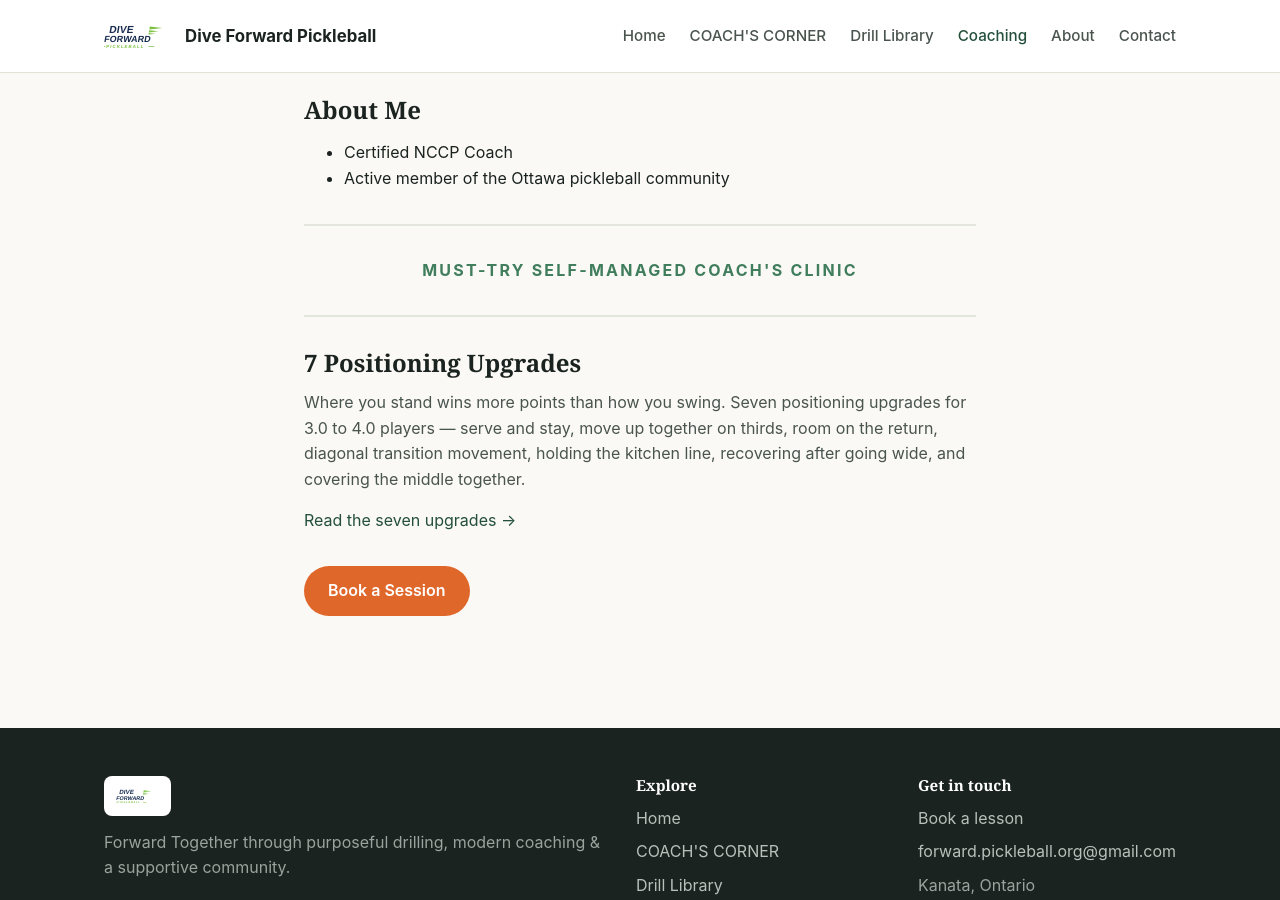
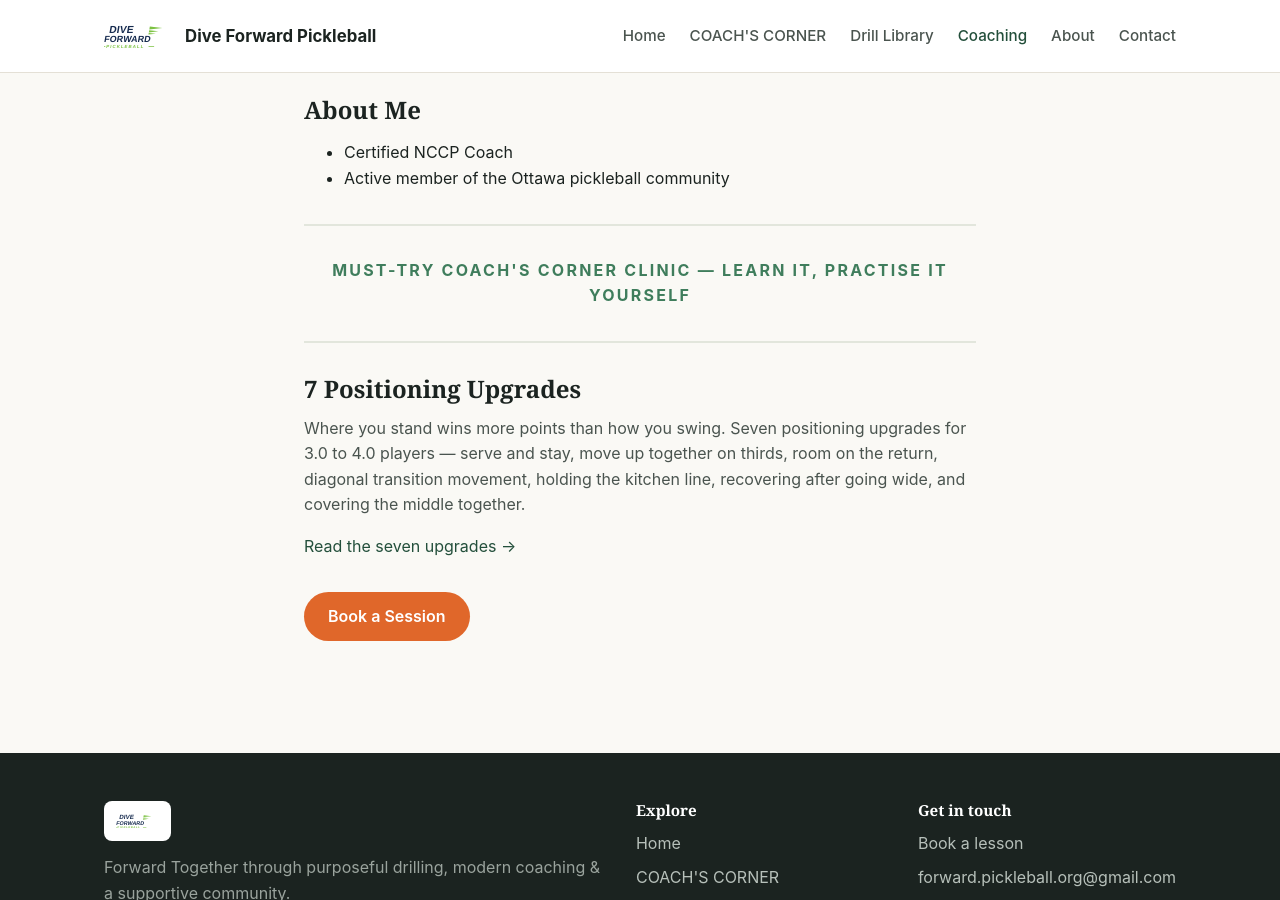
Before and after one commit to forwardpickleballorg-art/forwardpickleballorg-art.github.io, a Jekyll site: the page built from coaching.md, in a window 1280 px wide and 900 px high, scrolled down 1470 px. Built offline with Jekyll 4.4.1, drawn with Linux system fonts in a browser that asks for light colours.

Commit message:
Rename label to Must-Try Coach's Corner Clinic Learn It Practise It Yourself

```diff
--- a/coaching.md
+++ b/coaching.md
@@ -98,7 +98,7 @@
 
   <hr style="border: none; border-top: 2px solid #E2E6DC; margin: 2rem 0;">
 
-  <p style="text-align: center; font-weight: 700; letter-spacing: .14em; text-transform: uppercase; color: #3F7D5C; margin: 0;">Must-Try Self-Managed Coach's Clinic</p>
+  <p style="text-align: center; font-weight: 700; letter-spacing: .14em; text-transform: uppercase; color: #3F7D5C; margin: 0;">Must-Try Coach's Corner Clinic — Learn It, Practise It Yourself</p>
 
   <hr style="border: none; border-top: 2px solid #E2E6DC; margin: 2rem 0;">
 
--- a/coaching/7-positioning-upgrades.html
+++ b/coaching/7-positioning-upgrades.html
@@ -136,7 +136,7 @@
 <header class="hero">
   <div class="hero-inner">
     <img class="hero-ball" src="/drilling/pickleball.png" alt="Yellow pickleball">
-    <p class="meta">Forward Pickleball · Must-Try Self-Managed Coach's Clinic</p>
+    <p class="meta">Forward Pickleball · Must-Try Coach's Corner Clinic — Learn It, Practise It Yourself</p>
     <h1>7 Positioning Upgrades That Win You More Points</h1>
     <p class="dek">Where you stand wins more points than how you swing.</p>
   </div>
```
